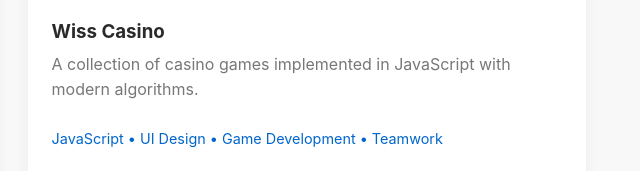
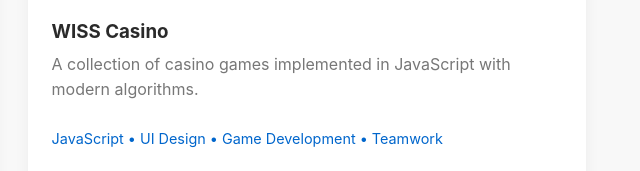
Before and after one commit to m4rv1n33/m4rv1n33.github.io, a plain HTML site: page index.html in a window 1280 px wide. Shown: the part 2059-2230 px from the top of the page, 614-1254 px from the left. Drawn offline with Linux system fonts and the light colour scheme.

Commit message:
Update 'Wiss Casino' to 'WISS Casino' in project card
Corrected the project name and image text from 'Wiss Casino' to 'WISS Casino' for consistency and branding. Also added a minor formatting change near the lightbox functionality script.

```diff
--- a/index.html
+++ b/index.html
@@ -791,10 +791,10 @@
 
                 <div class="project-card fade-in" data-project="casino">
                     <div class="project-img">
-                        <img src="https://placehold.co/600x400/2a2a2a/ffffff?text=Wiss+Casino" alt="Wiss Casino">
+                        <img src="https://placehold.co/600x400/2a2a2a/ffffff?text=WISS+Casino" alt="Wiss Casino">
                     </div>
                     <div class="project-content">
-                        <h3>Wiss Casino</h3>
+                        <h3>WISS Casino</h3>
                         <p>A collection of casino games implemented in JavaScript with modern algorithms.</p>
                         <p class="project-tech">JavaScript • UI Design • Game Development • Teamwork</p>
                         <div class="project-links">
@@ -1040,6 +1040,7 @@ It provides a visual and structured way to explore SBB’s rolling stock, from h
                 });
             }
         });
+
         // Lightbox functionality
         const lightbox = document.getElementById('lightbox');
         const lightboxImg = document.getElementById('lightbox-img');
```
